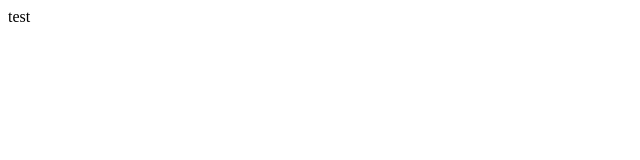
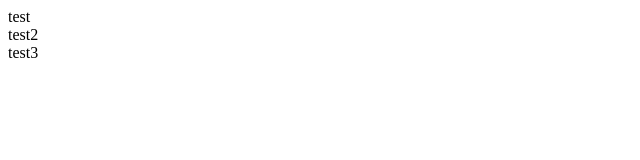
Before and after one commit to technologynoteniu/timeline, a plain HTML site: page index.html in a window 1280 px wide. Shown: the full height of the page, 0-640 px from the left. Drawn offline with Linux system fonts and the light colour scheme.

Commit message:
update index

```diff
--- a/index.html
+++ b/index.html
@@ -13,6 +13,10 @@
         <script src="https://unpkg.com/infinite-scroll@3/dist/infinite-scroll.pkgd.min.js"></script>
 	</head>
 	<body>
-        test
+        <div class="container">
+          <article class="post">test</article>
+          <article class="post">test2</article>
+          <article class="post">test3</article>
+        </div>
 	</body>
 </html>
```
